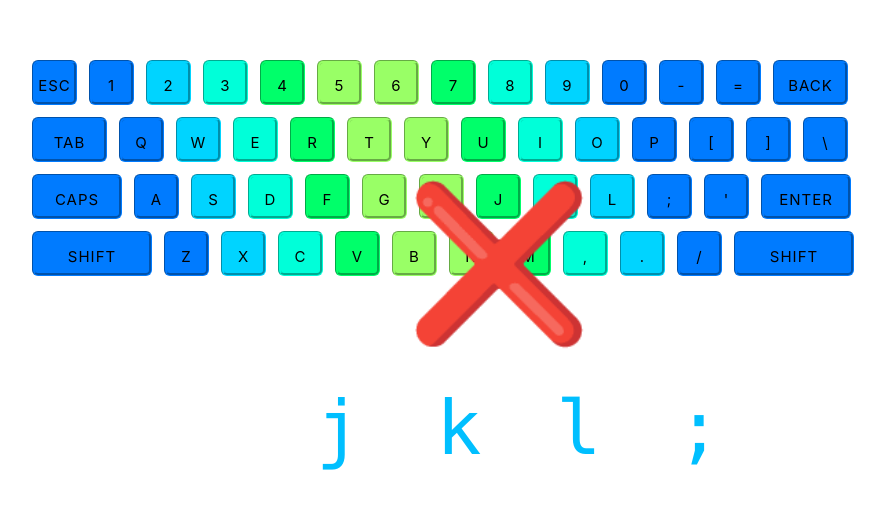
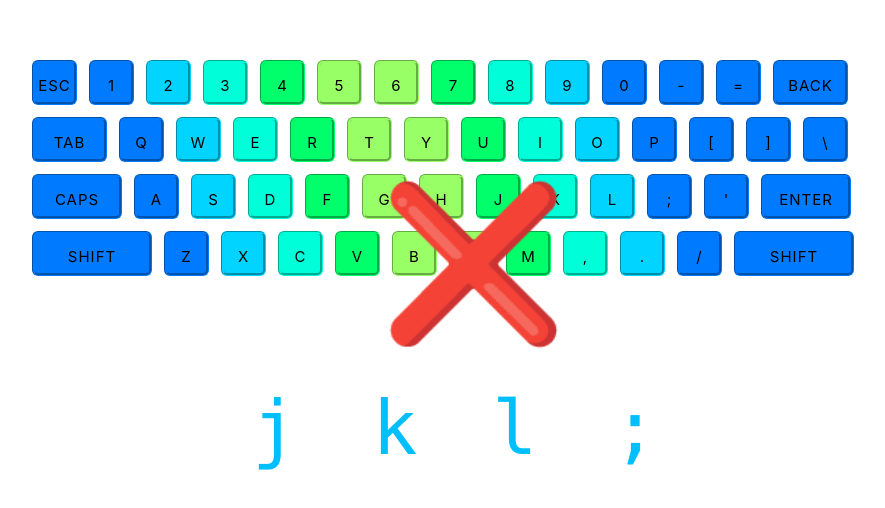
Before and after one commit to xypatel/Type-Blitz, a Vue app in the folder type-blitz/: page / in a window 1280 px wide. Shown: the part 232-740 px from the top of the page, without its empty margins (196-1081 px from the left). Built offline with nearby package versions, Linux system fonts and the light colour scheme.

Commit message:
chore: reposition result of game

```diff
--- a/type-blitz/src/components/PositionGame.vue
+++ b/type-blitz/src/components/PositionGame.vue
@@ -95,7 +95,7 @@ display: inline-block;
   color: deepskyblue;
   position: absolute;
   top: 8em;
-  left: 40%;
+  left: 35%;
   inline-size: 6em;
   height: 5em;
   overflow: hidden;
@@ -110,7 +110,7 @@ display: inline-block;
   color: white;
   position: absolute;
   top: 5em;
-  left: 47%;
+  left: 45%;
   inline-size: 6em;
   height: 5em;
   overflow: hidden;
```
